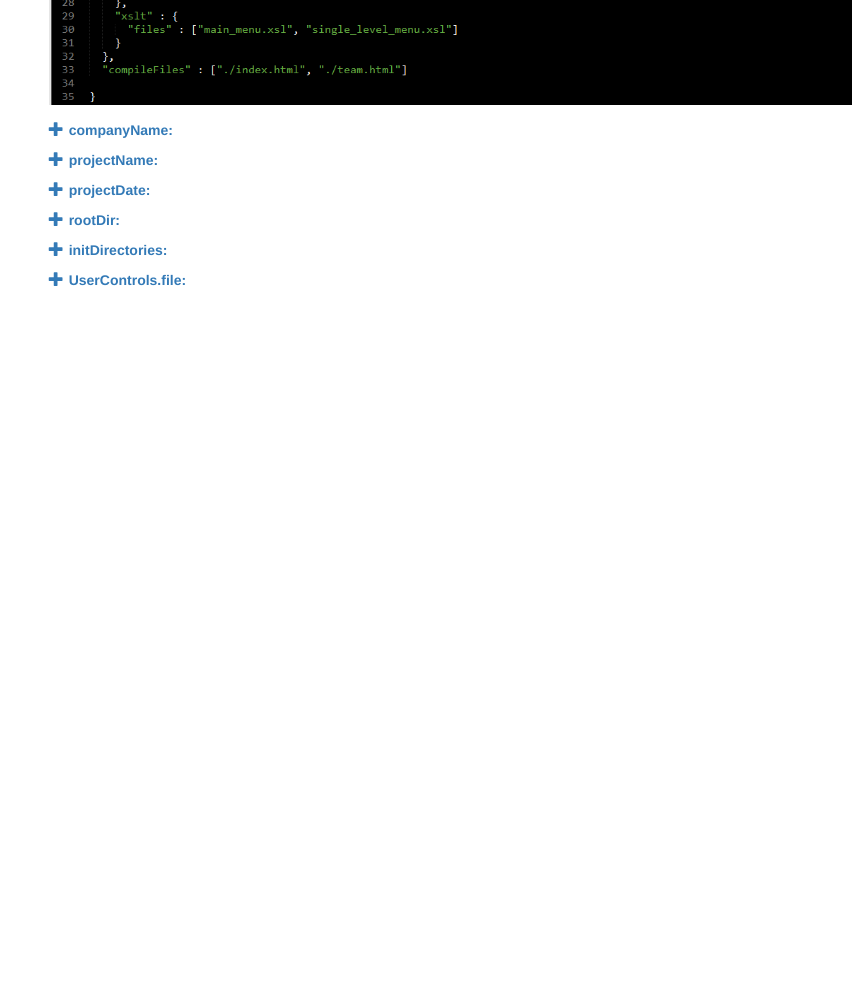
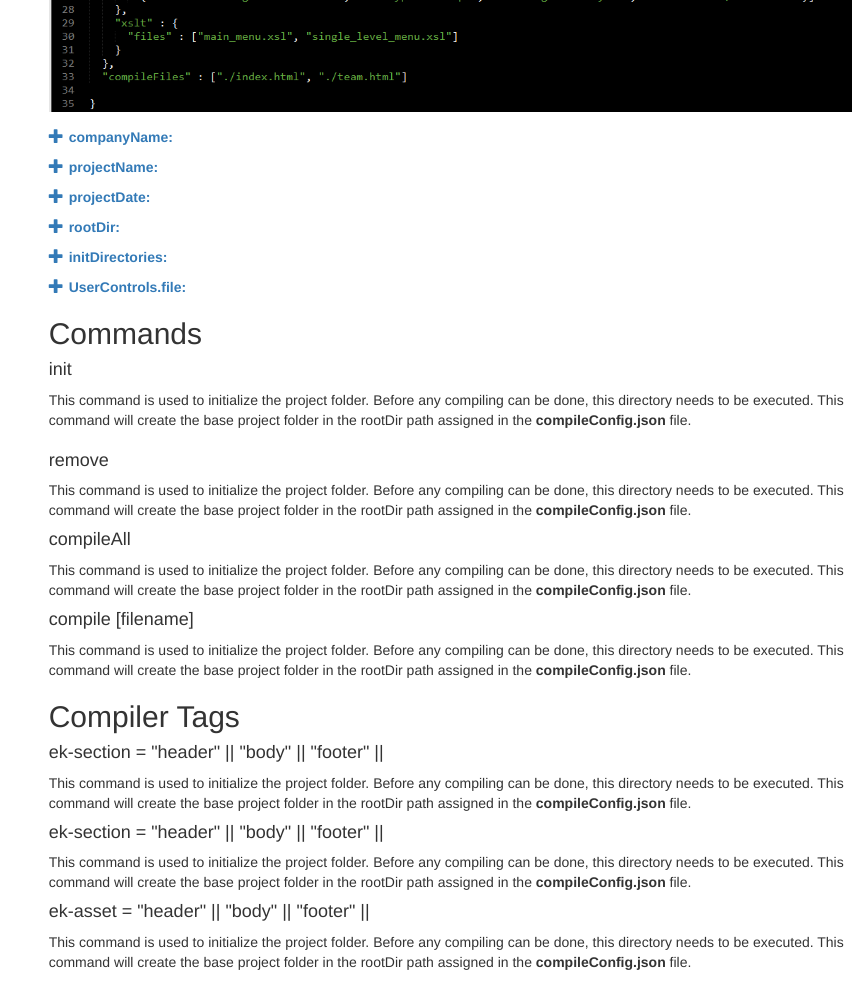
Before and after one commit to uclabruin909/ekCompilerDoc, a plain HTML site: page index.html in a window 1280 px wide. Shown: the part 612-1594 px from the top of the page, without its empty margins (413-1280 px from the left). Before the commit the page ends 912 px from the top, so only its background shows below. Drawn offline with nearby package versions, Linux system fonts and the light colour scheme.

Commit message:
create Commands and Compiler Tags section structure

```diff
--- a/index.html
+++ b/index.html
@@ -31,6 +31,7 @@
       <!-- SIDEBAR -->
       <div id="left" class="col-sm-4">
 
+        <div class="menu-wrap">
           <!-- CONFIGURATION -->
           <ul id="configuration-group" class="nav menu">
             <li class="item-1 deeper parent">
@@ -186,19 +187,20 @@
               </ul>
             </li>
           </ul>
+        </div>
 
-
-			</div> <!-- /#left.col-sm-3 -->
+      </div> <!-- /#left.col-sm-4 -->
 
       <!-- DOCUMENT BODY -->
       <div id="docBody" class="col-sm-8">
 
-				<section id="section-configuration">
+        <!-- CONFIGURATION SECTION -->
+        <article id="section-configuration">
           <!-- Section TITLE -->
-					<h3>Configuration</h3>
+          <h2>Configuration</h2>
 
           <!-- compileConfig article -->
-					<article id="article-configJson">
+          <section id="article-configJson">
             <h4>compileConfig.json</h4>
             <p>The compileConfig.json file is used to configure the compiler prior to initializing.  It contains relevant project information such as the "Company Name" , "Project Name", the date the project was started on, etc. The most imporant configuration that needs to be done is setting the root directory where the project folder will be created and setting the source file that will be used to compiled each of the different UserControls and Layout files.</p>
 
@@ -239,11 +241,84 @@
               </li>
 
             </ul>
-					</article>
           </section>
 
+        </article> <!-- /end #section-configuration -->
+
+
+        <!-- COMMANDS SECTION -->
+        <article id="section-commands">
+          <!-- Section TITLE -->
+          <h2>Commands</h2>
+
+          <!-- init method section -->
+          <section id="article-init">
+            <h4>init</h4>
+            <p>This command is used to initialize the project folder.  Before any compiling can be done, this directory needs to be executed.  This command will create the base project folder in the rootDir path assigned in the <b>compileConfig.json</b> file.</p>
+
+            <div class="row article-img">
+              <div class="col-sm-6"></div>
+              <div class="col-sm-6"></div>
+            </div>
+
+          </section>
+
+          <!-- remove method section -->
+          <section id="article-remove">
+            <h4>remove</h4>
+            <p>This command is used to initialize the project folder.  Before any compiling can be done, this directory needs to be executed.  This command will create the base project folder in the rootDir path assigned in the <b>compileConfig.json</b> file.</p>
+
+          </section>
+
+          <!-- compileAll method section -->
+          <section id="article-compileAll">
+            <h4>compileAll</h4>
+            <p>This command is used to initialize the project folder.  Before any compiling can be done, this directory needs to be executed.  This command will create the base project folder in the rootDir path assigned in the <b>compileConfig.json</b> file.</p>
+
+          </section>
+
+          <!-- compile method section -->
+          <section id="article-compile">
+            <h4>compile [filename]</h4>
+            <p>This command is used to initialize the project folder.  Before any compiling can be done, this directory needs to be executed.  This command will create the base project folder in the rootDir path assigned in the <b>compileConfig.json</b> file.</p>
+
+          </section>
+
+        </article> <!-- /end #section-commands -->
+
+
+
+        <!-- COMPILER TAG SECTION -->
+        <article id="section-compilerTag">
+          <!-- Section TITLE -->
+          <h2>Compiler Tags</h2>
+
+          <!-- ek-section section -->
+          <section id="article-ek-section">
+            <h4>ek-section = "header" || "body" || "footer" ||</h4>
+            <p>This command is used to initialize the project folder.  Before any compiling can be done, this directory needs to be executed.  This command will create the base project folder in the rootDir path assigned in the <b>compileConfig.json</b> file.</p>
+
+          </section>
+
+          <!-- ek-type section -->
+          <section id="article-ek-type">
+            <h4>ek-section = "header" || "body" || "footer" ||</h4>
+            <p>This command is used to initialize the project folder.  Before any compiling can be done, this directory needs to be executed.  This command will create the base project folder in the rootDir path assigned in the <b>compileConfig.json</b> file.</p>
+
+          </section>
+
+          <!-- ek-asset section -->
+          <section id="article-ek-asset">
+            <h4>ek-asset = "header" || "body" || "footer" ||</h4>
+            <p>This command is used to initialize the project folder.  Before any compiling can be done, this directory needs to be executed.  This command will create the base project folder in the rootDir path assigned in the <b>compileConfig.json</b> file.</p>
+
+          </section>
+
+        </article> <!-- /end #section-compilerTag -->
+
+
+
       </div> <!-- /.col-sm-9 -->
-
 
     </div> <!-- /.row -->
   </div><!--  /.container -->
```
Lines whose indentation alone changed are shown as unchanged.
